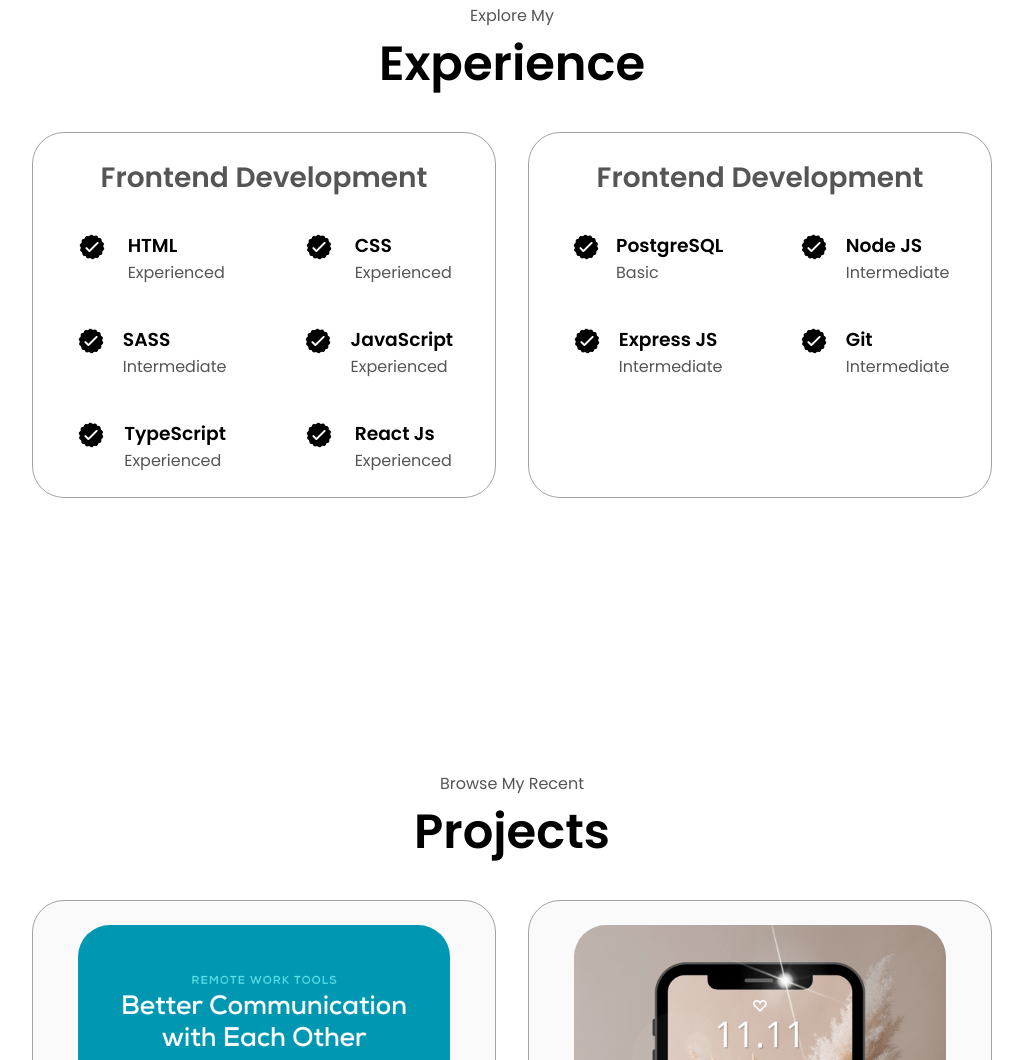
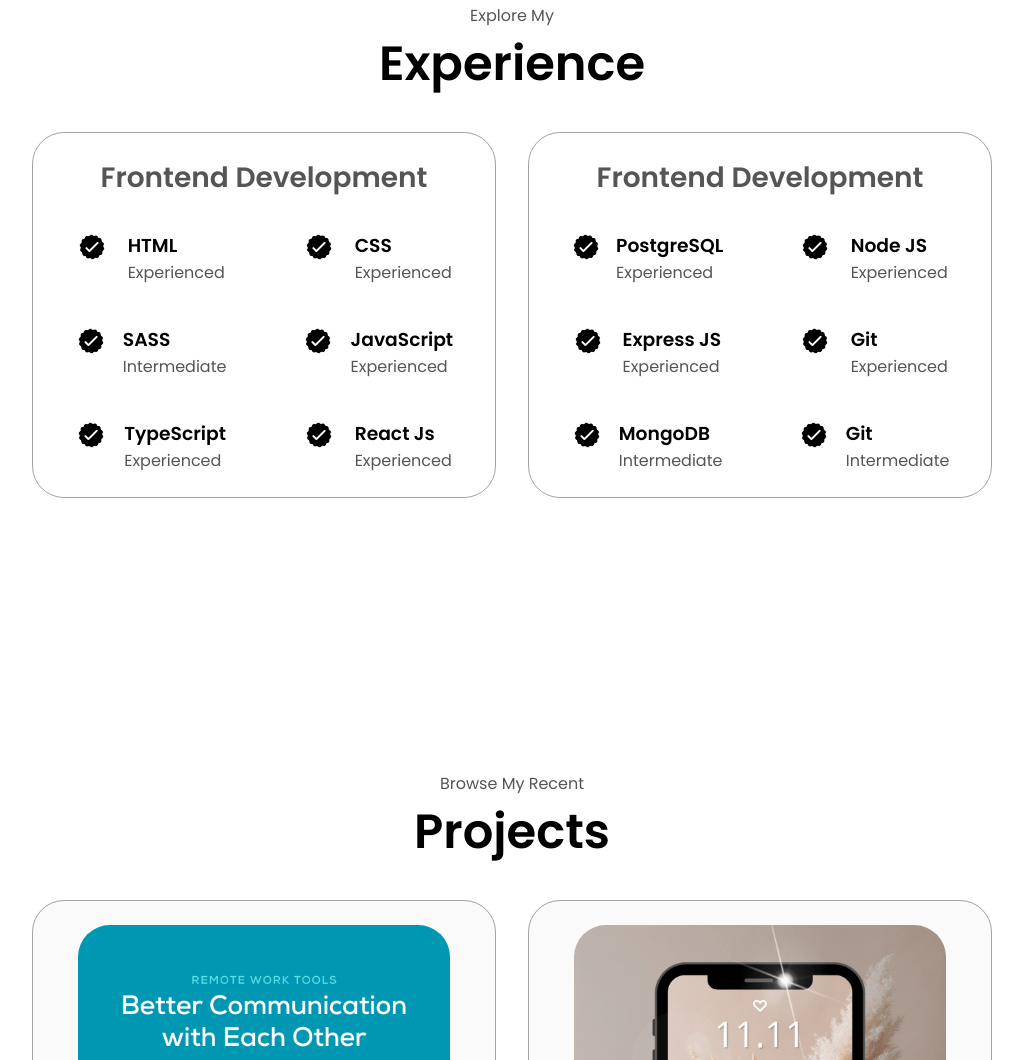
Before and after one commit to swayampatial/portfolio.io, a plain HTML site: page index.html in a window 1280 px wide. Shown: the part 1557-2617 px from the top of the page, without its empty margins (128-1151 px from the left). Drawn offline with Linux system fonts and the light colour scheme.

Commit message:
first commit

```diff
--- a/index.html
+++ b/index.html
@@ -173,7 +173,7 @@
                 />
                 <div>
                   <h3>PostgreSQL</h3>
-                  <p>Basic</p>
+                  <p>Experienced</p>
                 </div>
               </article>
               <article>
@@ -184,7 +184,7 @@
                 />
                 <div>
                   <h3>Node JS</h3>
-                  <p>Intermediate</p>
+                  <p>Experienced</p>
                 </div>
               </article>
               <article>
@@ -195,6 +195,28 @@
                 />
                 <div>
                   <h3>Express JS</h3>
+                  <p>Experienced</p>
+                </div>
+              </article>
+              <article>
+                <img
+                  src="./assets/checkmark.png"
+                  alt="Experience icon"
+                  class="icon"
+                />
+                <div>
+                  <h3>Git</h3>
+                  <p>Experienced</p>
+                </div>
+              </article>
+              <article>
+                <img
+                  src="./assets/checkmark.png"
+                  alt="Experience icon"
+                  class="icon"
+                />
+                <div>
+                  <h3>MongoDB</h3>
                   <p>Intermediate</p>
                 </div>
               </article>
```
